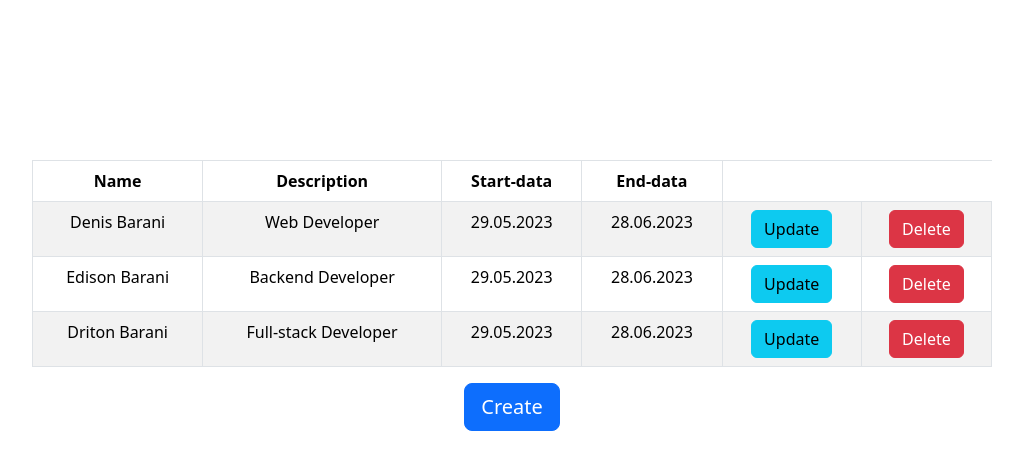
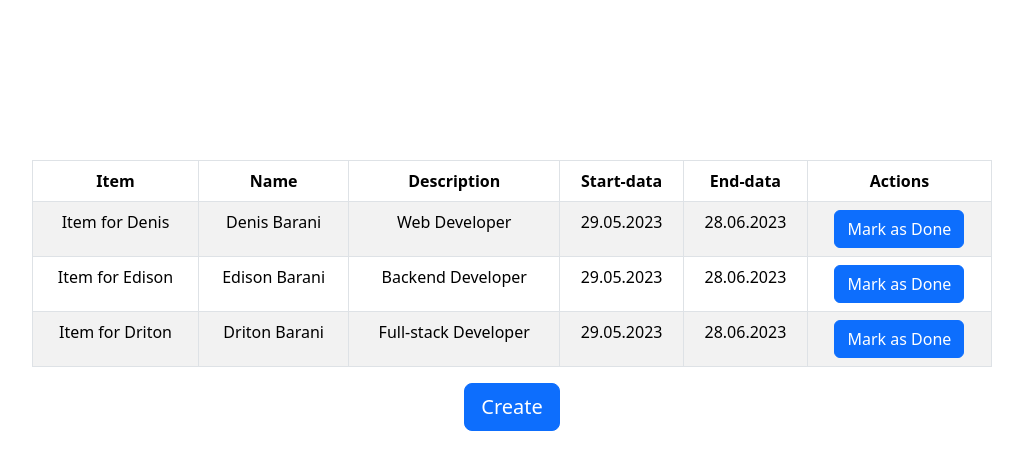
Before and after one commit to denisbarani/ToDo, a React (Create React App) app: page / in a window 1280 px wide. Shown: the top 470 px of the page, without its empty margins (128-1151 px from the left). Built offline with nearby package versions, Linux system fonts and the light colour scheme.

Commit message:
Added a Button Mark as Done

```diff
--- a/src/components/array.js
+++ b/src/components/array.js
@@ -1,22 +1,28 @@
 const array = [
     {
-        Name:'Denis Barani',
-        Description:'Web Developer',
-        StartData:'29.05.2023',
-        EndData:'28.06.2023'
+      Item: "Item for Denis",
+      Name: "Denis Barani",
+      Description: "Web Developer",
+      StartData: "29.05.2023",
+      EndData: "28.06.2023",
+      isDone: false,
     },
     {
-        Name:'Edison Barani',
-        Description:'Backend Developer',
-        StartData:'29.05.2023',
-        EndData:'28.06.2023'
+      Item: "Item for Edison",
+      Name: "Edison Barani",
+      Description: "Backend Developer",
+      StartData: "29.05.2023",
+      EndData: "28.06.2023",
+      isDone: false,
     },
     {
-        Name:'Driton Barani',
-        Description:'Full-stack Developer',
-        StartData:'29.05.2023',
-        EndData:'28.06.2023'
-    }
-]
+      Item: "Item for Driton",
+      Name: "Driton Barani",
+      Description: "Full-stack Developer",
+      StartData: "29.05.2023",
+      EndData: "28.06.2023",
+      isDone: false,
+    },
+  ];
 
-export default array
+  export default array;
--- a/src/components/create.js
+++ b/src/components/create.js
@@ -6,6 +6,7 @@ import array from "./array";
 import { Link, useNavigate } from "react-router-dom";
 
 function Create() {
+  const [item,setitem] = useState("");
   const [name, setname] = useState("");
   const [description, setdescription] = useState("");
   const [startdata, setstartdata] = useState("");
@@ -18,18 +19,29 @@ function Create() {
 
     // const ids = uuid()
     // const uni = ids.slice(0, 8)
+    const currentDate = new Date();
+    const formattedDate = `${currentDate.getMonth() + 1}/${currentDate.getDate()}/${currentDate.getFullYear()}`;
 
-    const a = name,
+    const w = item,
+      a = name,
       b = description,
       c = startdata,
       d = enddata;
-    array.push({ Name: a, Description: b, StartData: c, EndData: d });
+    array.push({ Item: w,Name: a, Description: b, StartData: c, EndData: d, CreatedDate: formattedDate });
     history("/");
   };
 
   return (
     <div>
       <Form className="d-grid gap-2" style={{ margin: "15rem" }}>
+      <Form.Group className="mb-3" controllId="fromBasicName">
+          <Form.Control
+            onChange={(e) => setitem(e.target.value)}
+            type="text"
+            placeholder="Enter Item"
+            required
+          />
+        </Form.Group>
         <Form.Group className="mb-3" controllId="fromBasicName">
           <Form.Control
             onChange={(e) => setname(e.target.value)}
--- a/src/components/edit.js
+++ b/src/components/edit.js
@@ -5,6 +5,7 @@ import array from "./array";
 import { Link, useNavigate } from "react-router-dom";
 
 function Edit() {
+  const [item , setitem] = useState("")
   const [name, setname] = useState("");
   const [description, setdescription] = useState("");
   const [startdata, setstartdata] = useState("");
@@ -22,16 +23,20 @@ function Edit() {
     e.preventDefault();
     if (array[index]) {
       const a = array[index];
+      a.Item = item;
       a.Name = name;
       a.Description = description;
       a.StartData = startdata;
       a.EndData = enddata;
+
     }
+    alert("Item has been updated successfully!");
     console.log(name);
     history("/");
   };
 
   useEffect(() => {
+    setitem(localStorage.getItem('Item'));
     setname(localStorage.getItem("Name"));
     setdescription(localStorage.getItem("Description"));
     setstartdata(localStorage.getItem("StartData"));
@@ -41,6 +46,14 @@ function Edit() {
   return (
     <div>
       <Form className="d-grid gap-2" style={{ margin: "15rem" }}>
+      <Form.Group className="mb-3">
+          <Form.Control
+            value={item}
+            onChange={(e) => setitem(e.target.value)}
+            type="text"
+            placeholder="Enter Item"
+          />
+        </Form.Group>
         <Form.Group className="mb-3">
           <Form.Control
             value={name}
--- a/src/components/home.js
+++ b/src/components/home.js
@@ -1,69 +1,67 @@
-import React from "react";
+import React, { useState } from "react";
 import { Button, Table } from "react-bootstrap";
 import "bootstrap/dist/css/bootstrap.min.css";
-import { Link, useNavigate } from "react-router-dom";
 import array from "./array";
+import { Link } from "react-router-dom";
 
 function Home() {
-  let history = useNavigate();
 
-  function setA(name, description, startdata, enddata) {
-    localStorage.setItem("Name", name);
-    localStorage.setItem("Description", description);
-    localStorage.setItem("StartData", startdata);
-    localStorage.setItem("EndData", enddata);
-  }
+  const [isNewUserAdded, setIsNewUserAdded] = useState(false);
 
-  function deleted(name) {
-    var index = array
-      .map(function (e) {
-        return e.Name;
-      })
-      .indexOf(name);
-    array.splice(index, 1);
-    history("/");
-  }
+  // Function to mark an item as done
+  const markAsDone = (name) => {
+    if (!isNewUserAdded) {
+      const index = array.findIndex((item) => item.Name === name);
+      if (index !== -1) {
+        array[index].isDone = true;
+      }
+    }
+  };
+
+  // Function to handle when a new user is added
+  const handleNewUserAdded = () => {
+    setIsNewUserAdded(true);
+  };
 
   return (
     <div style={{ margin: "10rem" }}>
       <Table striped bordered hover="sm">
         <thead>
           <tr>
+            <th>Item</th>
             <th>Name</th>
             <th>Description</th>
             <th>Start-data</th>
             <th>End-data</th>
+            <th>Actions</th>
           </tr>
         </thead>
         <tbody>
           {array.map((item) => {
             return (
               <tr key={item.Name}>
+                <td>{item.Item}</td>
                 <td>{item.Name}</td>
                 <td>{item.Description}</td>
                 <td>{item.StartData}</td>
                 <td>{item.EndData}</td>
                 <td>
-                  <Link to={"/edit"}>
+                  {/* Render a button or checkbox to mark an item as done */}
+                  {item.isDone ? (
+                    <Button variant="success" disabled>
+                      Done
+                    </Button>
+                  ) : (
                     <Button
-                      onClick={(e) =>
-                        setA(
-                          item.Name,
-                          item.Description,
-                          item.StartData,
-                          item.EndData
-                        )
-                      }
-                      variant="info"
+                      variant="primary"
+                      onClick={() => {
+                        markAsDone(item.Name);
+                        handleNewUserAdded();
+                      }}
                     >
-                      Update
+                      Mark as Done
                     </Button>
-                  </Link>
-                </td>
-                <td>
-                  <Button onClick={(e) => deleted(item.Name)} variant="danger">
-                    Delete
-                  </Button>
+                  )}
                 </td>
               </tr>
             );
```
